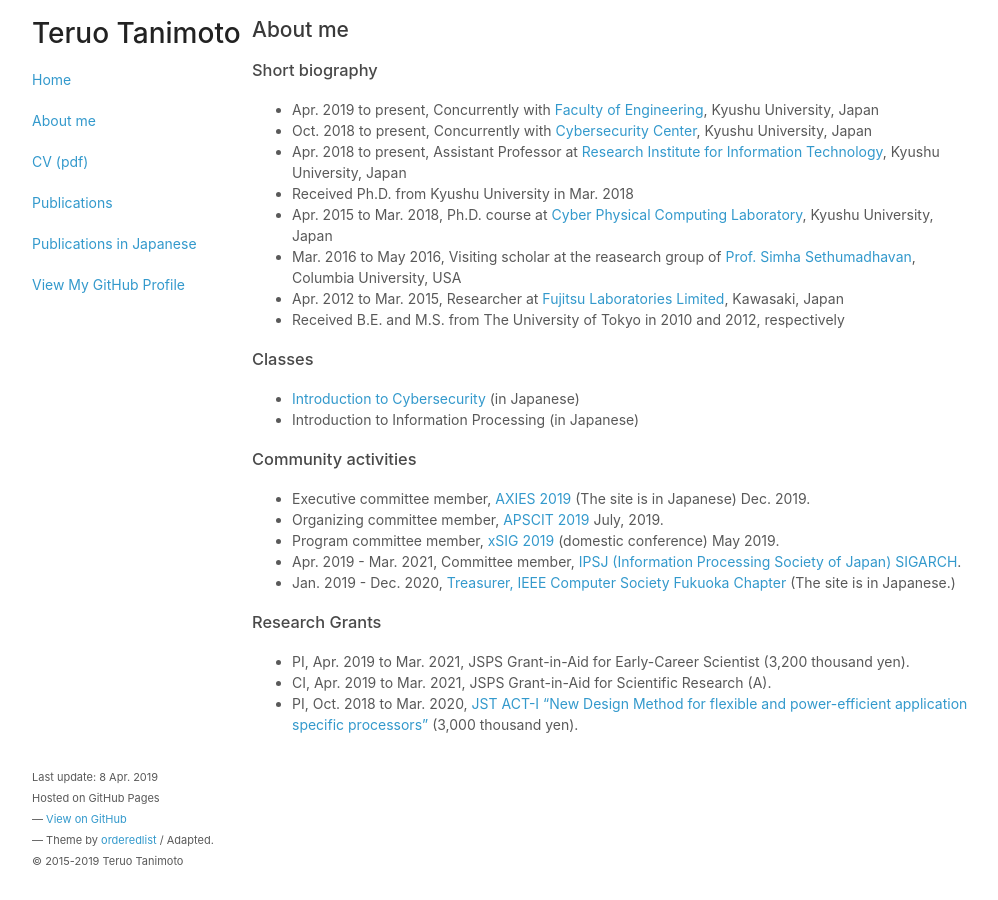
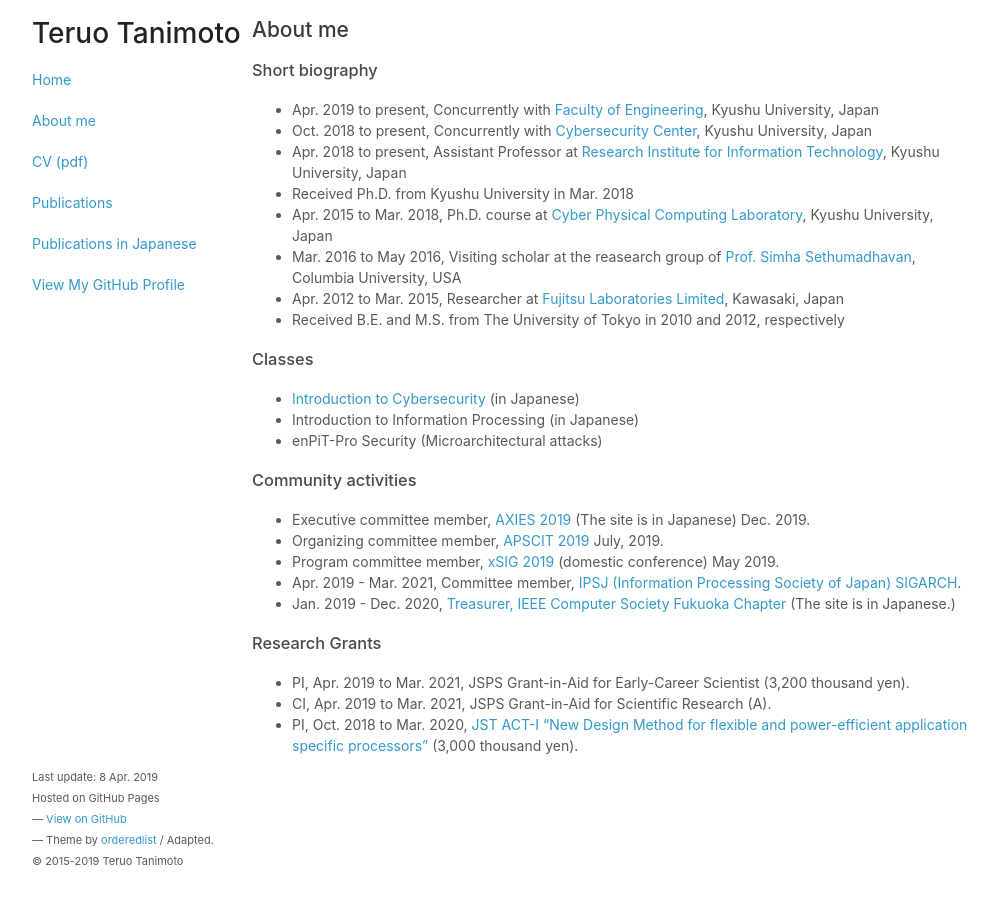
Before and after one commit to teruo41/teruo41.github.io, a Jekyll site: the page built from about.md, in a window 1280 px wide. Shown: the whole page, without its empty margins (138-1136 px from the left). Built offline with Jekyll 4.4.1, drawn with Linux system fonts in a browser that asks for light colours.

Commit message:
Update about.md

```diff
--- a/about.md
+++ b/about.md
@@ -18,6 +18,7 @@ title: About me
 ### Classes
 + [Introduction to Cybersecurity]({{ site.baseurl }}lectures/csp2019) (in Japanese)
 + Introduction to Information Processing (in Japanese)
++ enPiT-Pro Security (Microarchitectural attacks)
 
 ### Community activities
 + Executive committee member, [AXIES 2019](https://axies.jp/ja/conf/conf2019) (The site is in Japanese) Dec. 2019.
```
